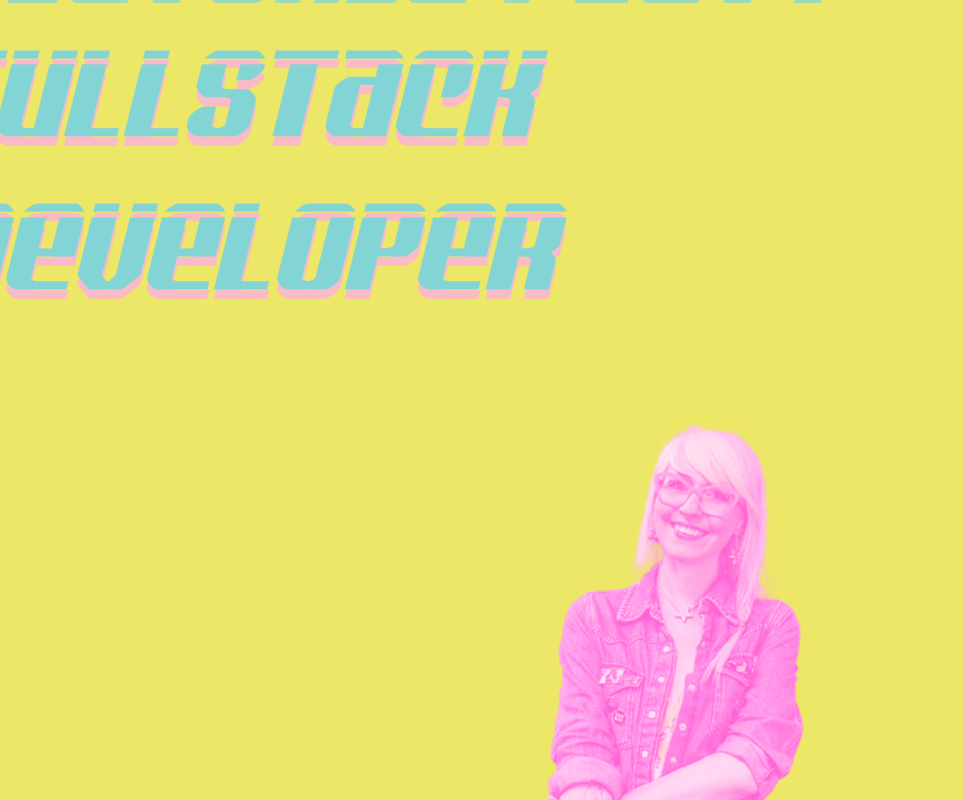
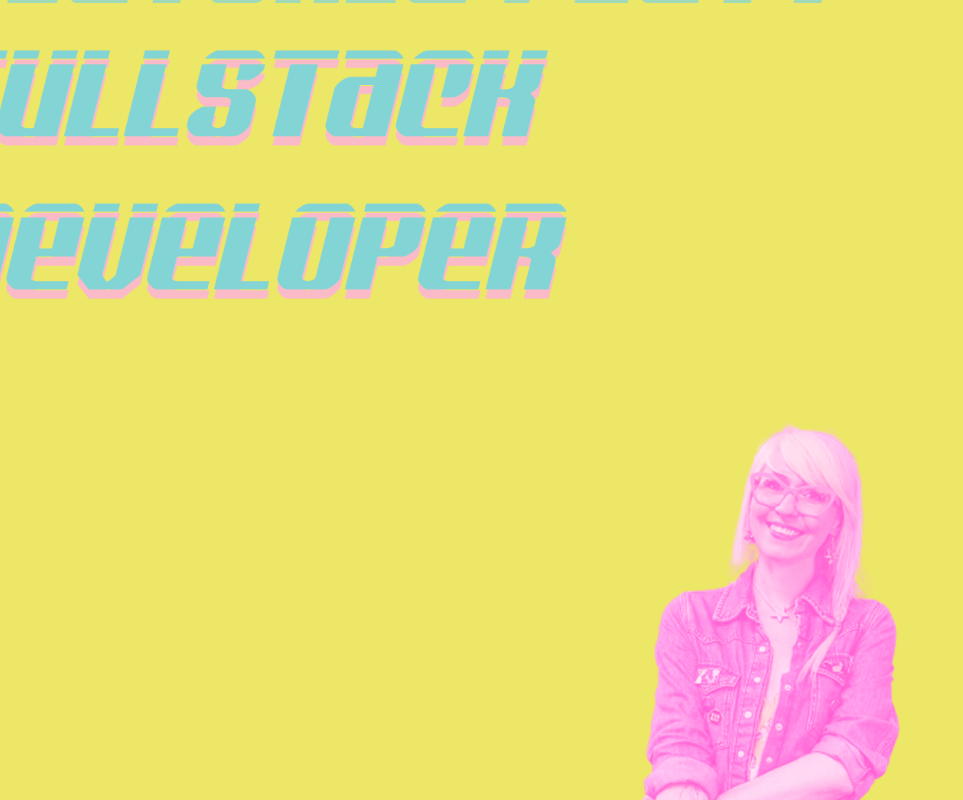
Before and after one commit to veepgoose/portfolio, a React (Create React App) app in the folder goose-portfolio/: page / in a window 1280 px wide. Shown: the top 800 px of the page, without its empty margins (0-963 px from the left). Built offline with nearby package versions, Linux system fonts and the light colour scheme.

Commit message:
MediaQs for large laptops complete and tested

```diff
--- a/goose-portfolio/src/Components/AboutMe/AboutMe.css
+++ b/goose-portfolio/src/Components/AboutMe/AboutMe.css
@@ -76,7 +76,7 @@
     position: relative;
     top: 50%;
     left: 50%;
-    transform: translate(-50%, -50%);
+    transform: translate(-59.5%, -10%);
     border:20px solid #FB6FC6;
     border-radius: 5px;
     background-color: #EDE768;
--- a/goose-portfolio/src/Components/Header/Header.css
+++ b/goose-portfolio/src/Components/Header/Header.css
@@ -70,25 +70,27 @@
 @media only screen and (min-width: 1280px) and (max-width:1600px) {
     .Header {
 
-        width: 100%;
+        width: 70%;
     }
 
     .HeaderTitle {
-        width: 80%;
-        margin-top: 7%;
+        width: 150%;
+        margin-top: -3.5%;
 
 
     }
 
     .ProfileImg {
-        max-width: 100%;
-        margin-top: 0;
+        max-width: 55%;
+        margin-top: -70%;
+        margin-left: 15%;
 
     }
 
     .Goose {
-       bottom: 10%;
-       left: 50%;
+       width: 130%;
+       bottom: 0%;
+       left: 25%;
        transform: translateX(-50%);
 
     }
```
